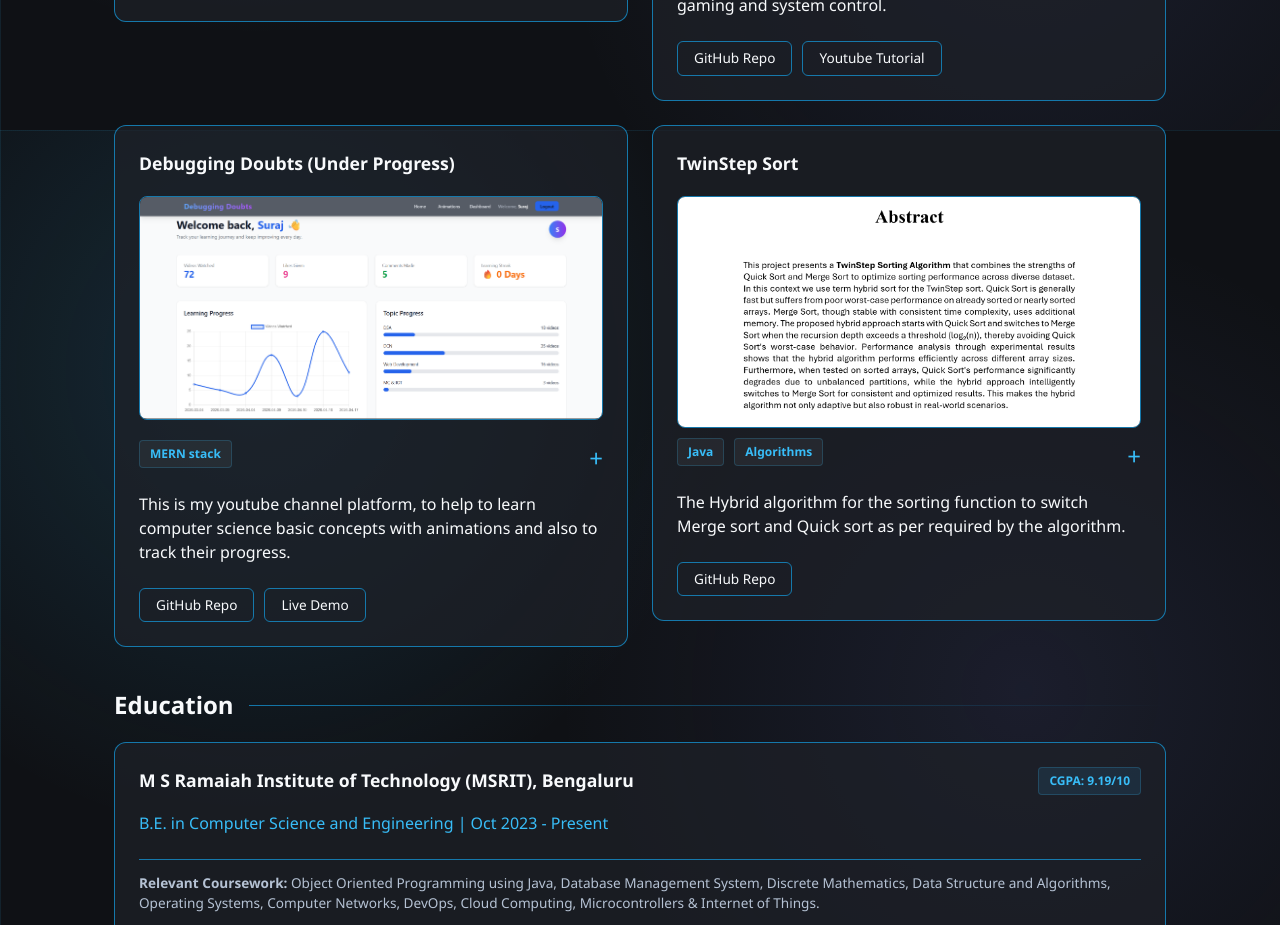
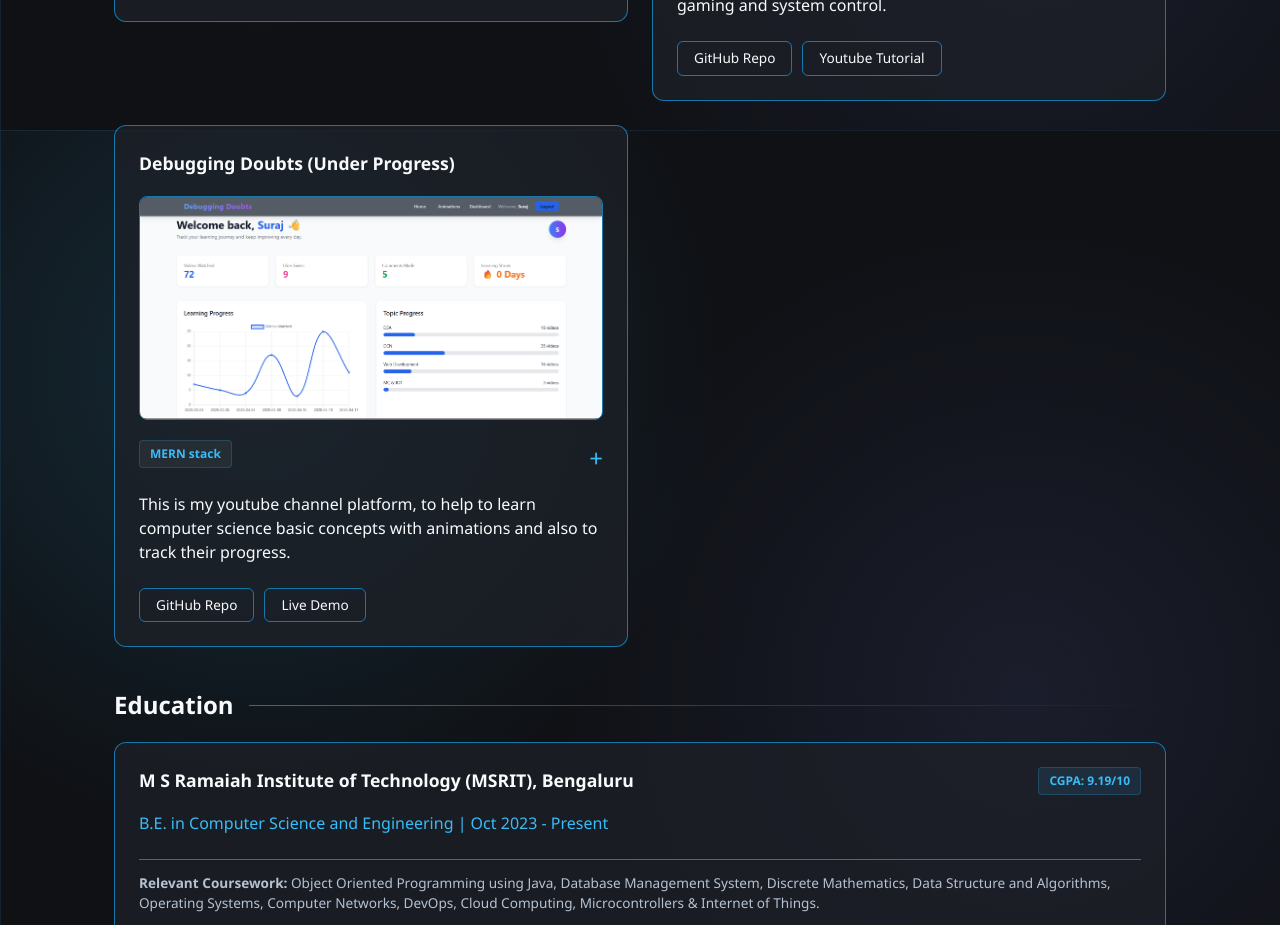
Before and after one commit to surajkb2005/Resume, a plain HTML site: page index.html in a window 1280 px wide. Shown: the part 3070-3995 px from the top of the page. Drawn offline with Linux system fonts and the light colour scheme.

Commit message:
edited the project

```diff
--- a/index.html
+++ b/index.html
@@ -418,34 +418,6 @@
                             Live Demo</a>
                     </div>
                 </article>
-
-                <article class="card project-card" onclick="toggleProject(this)">
-                    <div class="card-header">
-                        <h4 class="title">TwinStep Sort</h4>
-                        <div class="project-images">
-                            <img src="./public/assets/images/Projects/TwinStepSort.png"
-                                alt="Booking System Project Screenshot">
-                        </div>
-                        <span class="badge">Java</span>
-                        <span class="badge">Algorithms</span>
-                        <span class="expand-icon">+</span>
-                    </div>
-                    The Hybrid algorithm for the sorting function to switch Merge sort and Quick sort as per required by
-                    the algorithm.
-                    <div class="project-details">
-                        <ul class="bullet-list">
-                            <li>Created a hybrid sorting algorithm fusing the stability of Merge Sort with the speed of
-                                Quick Sort.</li>
-                            <li>Optimized performance using an adaptive switching mechanism based on dataset partition
-                                size and pattern.</li>
-                        </ul>
-                    </div>
-                    <div class="card-actions">
-                        <a href="https://github.com/surajkb2005/TwinStep_Sort" target="_blank"
-                            class="link-btn outline">GitHub Repo</a>
-                    </div>
-                </article>
-
             </div>
         </section>
 
```
